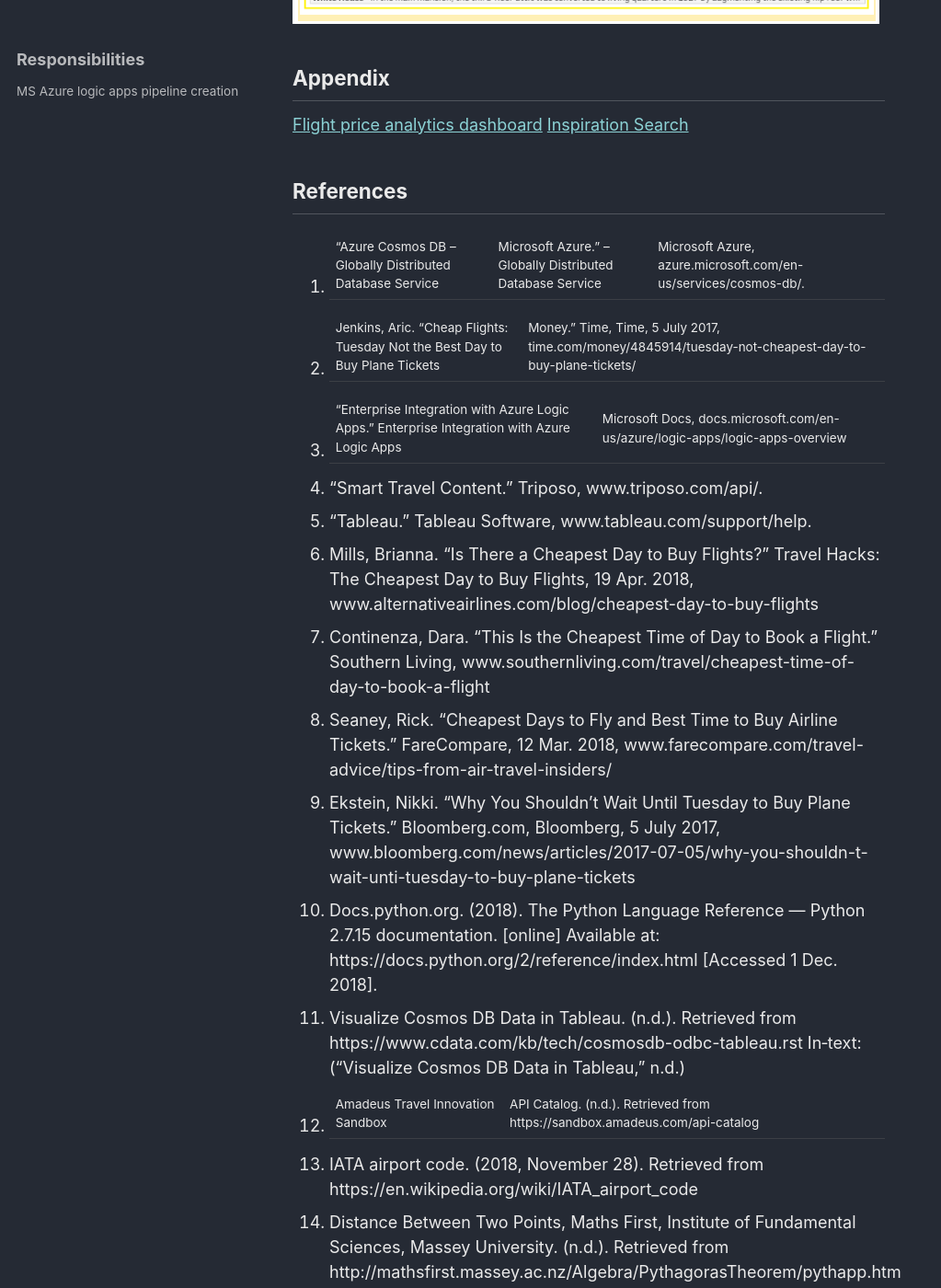
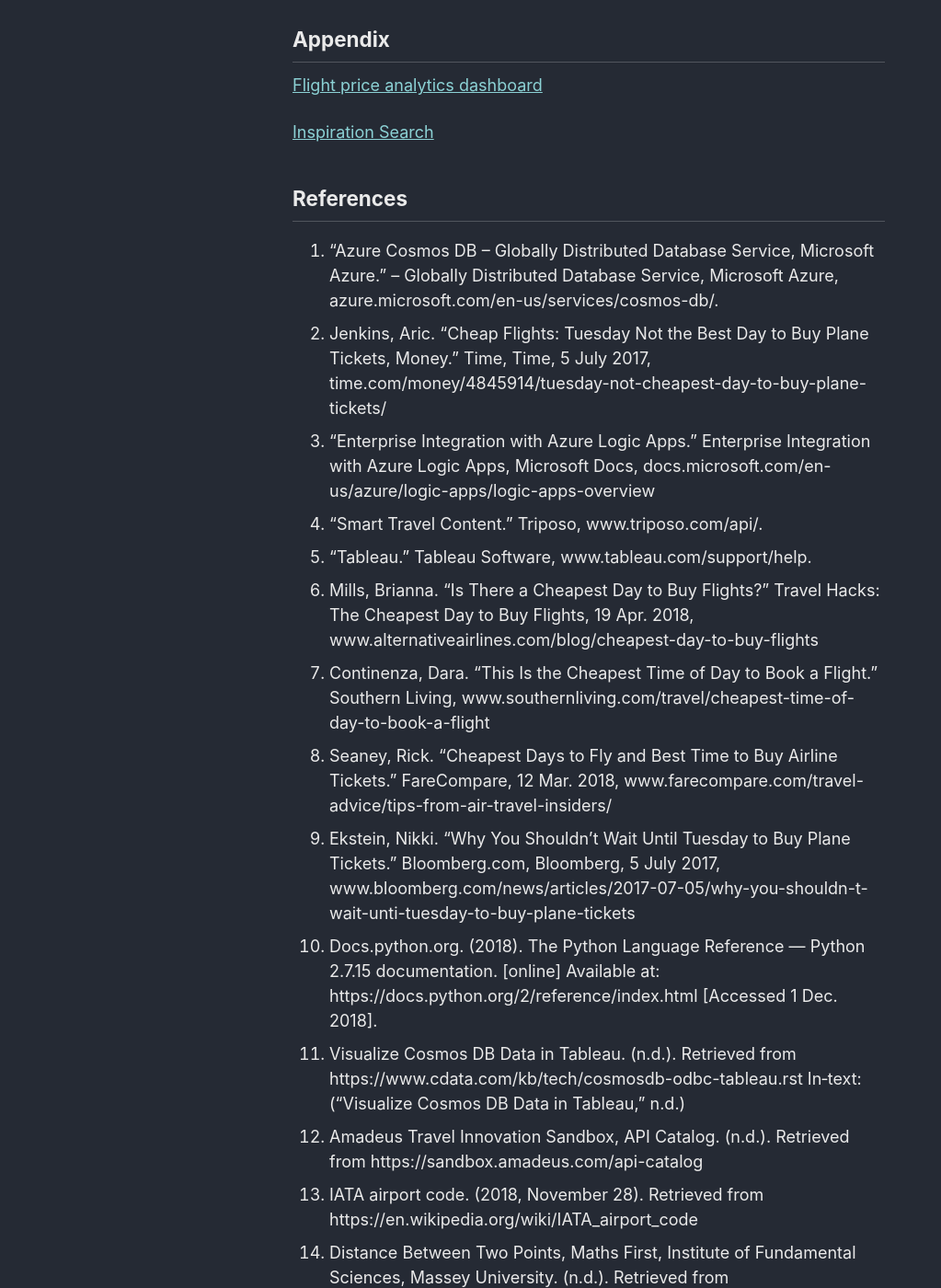
Before and after one commit to Mikhailry/mikhailry.github.io, a Jekyll site: the page built from _portfolio/travelapp.md, in a window 1280 px wide and 1400 px high, scrolled down 10281 px. Shown: the whole window at 92% size, without its empty margins (0-1023 px from the left). Built offline with Jekyll 4.4.1, drawn with Linux system fonts in a browser that asks for light colours; cached includes are drawn as plain includes; nearby versions of some CDN libraries.

Commit message:
travelapp update4

```diff
--- a/_portfolio/travelapp.md
+++ b/_portfolio/travelapp.md
@@ -122,13 +127,14 @@ These location_ids were used as input to the ‘POI’ endpoint along with tag_l
 ## Appendix
 
 [Flight price analytics dashboard](https://public.tableau.com/profile/mikhailr#!/vizhome/FlightPriceAnalytics_0/FlightPriceAnalysis)
+
 [Inspiration Search](https://public.tableau.com/profile/mikhailr#!/vizhome/Inspiration_1/Inspiration)
 
 ## References
 
-1. “Azure Cosmos DB – Globally Distributed Database Service | Microsoft Azure.” – Globally Distributed Database Service | Microsoft Azure, azure.microsoft.com/en-us/services/cosmos-db/.
-2. Jenkins, Aric. “Cheap Flights: Tuesday Not the Best Day to Buy Plane Tickets | Money.” Time, Time, 5 July 2017, time.com/money/4845914/tuesday-not-cheapest-day-to-buy-plane-tickets/
-3. “Enterprise Integration with Azure Logic Apps.” Enterprise Integration with Azure Logic Apps | Microsoft Docs, docs.microsoft.com/en-us/azure/logic-apps/logic-apps-overview
+1. “Azure Cosmos DB – Globally Distributed Database Service, Microsoft Azure.” – Globally Distributed Database Service, Microsoft Azure, azure.microsoft.com/en-us/services/cosmos-db/.
+2. Jenkins, Aric. “Cheap Flights: Tuesday Not the Best Day to Buy Plane Tickets, Money.” Time, Time, 5 July 2017, time.com/money/4845914/tuesday-not-cheapest-day-to-buy-plane-tickets/
+3. “Enterprise Integration with Azure Logic Apps.” Enterprise Integration with Azure Logic Apps, Microsoft Docs, docs.microsoft.com/en-us/azure/logic-apps/logic-apps-overview
 4. “Smart Travel Content.” Triposo, www.triposo.com/api/.
 5. “Tableau.” Tableau Software, www.tableau.com/support/help.
 6. Mills, Brianna. “Is There a Cheapest Day to Buy Flights?” Travel Hacks: The Cheapest Day to Buy Flights, 19 Apr. 2018, www.alternativeairlines.com/blog/cheapest-day-to-buy-flights
@@ -137,6 +143,6 @@ These location_ids were used as input to the ‘POI’ endpoint along with tag_l
 9. Ekstein, Nikki. “Why You Shouldn’t Wait Until Tuesday to Buy Plane Tickets.” Bloomberg.com, Bloomberg, 5 July 2017, www.bloomberg.com/news/articles/2017-07-05/why-you-shouldn-t-wait-unti-tuesday-to-buy-plane-tickets
 10. Docs.python.org. (2018). The Python Language Reference — Python 2.7.15 documentation. [online] Available at: https://docs.python.org/2/reference/index.html [Accessed 1 Dec. 2018].
 11. Visualize Cosmos DB Data in Tableau. (n.d.). Retrieved from https://www.cdata.com/kb/tech/cosmosdb-odbc-tableau.rst In‑text: ("Visualize Cosmos DB Data in Tableau," n.d.)
-12. Amadeus Travel Innovation Sandbox | API Catalog. (n.d.). Retrieved from https://sandbox.amadeus.com/api-catalog
+12. Amadeus Travel Innovation Sandbox, API Catalog. (n.d.). Retrieved from https://sandbox.amadeus.com/api-catalog
 13. IATA airport code. (2018, November 28). Retrieved from https://en.wikipedia.org/wiki/IATA_airport_code
 14. Distance Between Two Points, Maths First, Institute of Fundamental Sciences, Massey University. (n.d.). Retrieved from http://mathsfirst.massey.ac.nz/Algebra/PythagorasTheorem/pythapp.htm
```
Also changed, not shown: other parts of _portfolio/travelapp.md (+6 -1 lines).
